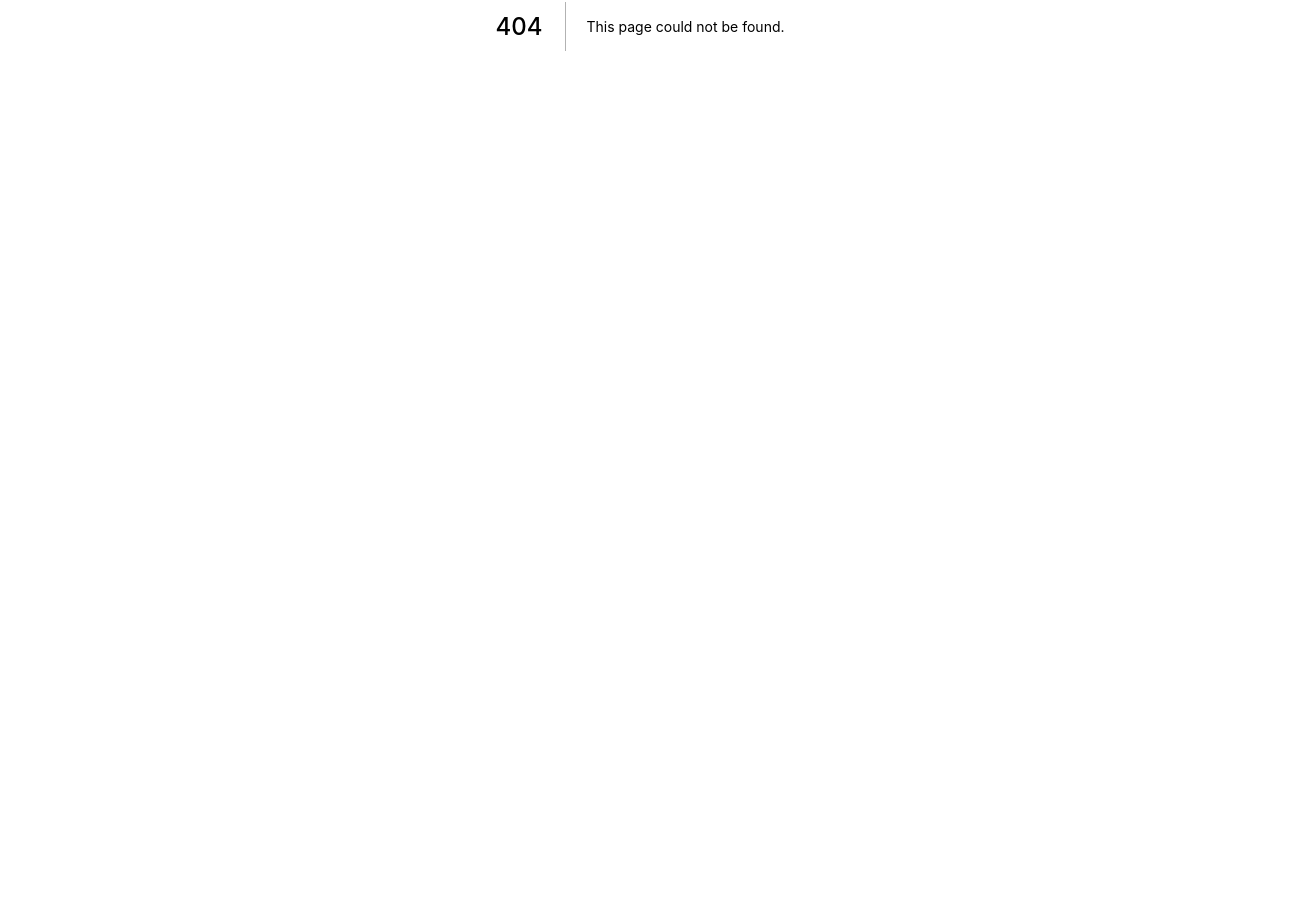
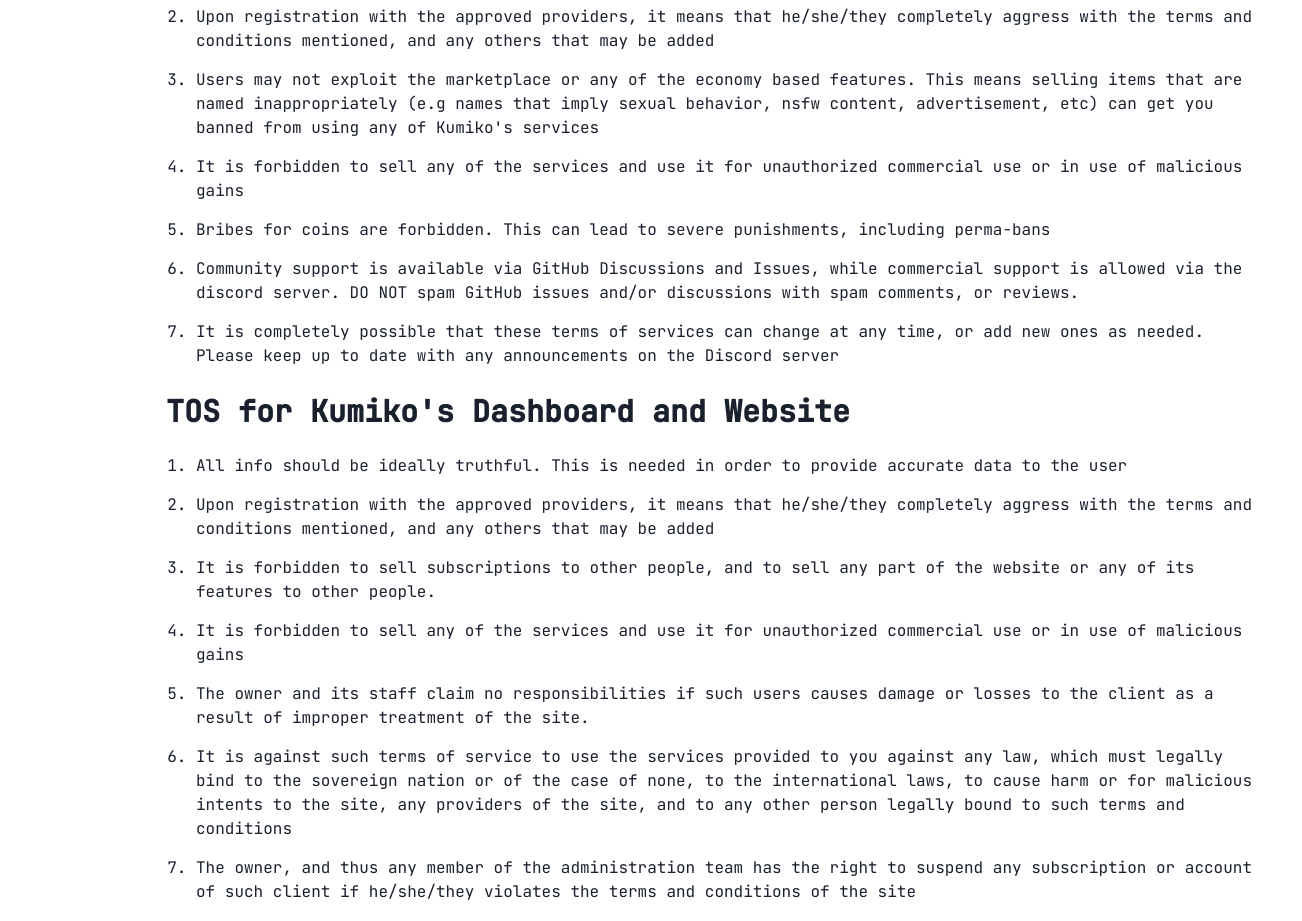
Before and after one commit to No767/Kumiko-Site, a Next.js app in the folder kumiko-next/: page /terms-of-service in a window 1280 px wide. Before the commit this address had no page. Shown: the part 374-1295 px from the top of the page, 1302 px wide, since content can reach past the window. Before the commit the page ends 800 px from the top, so only its background shows below. Built offline with nearby package versions, Linux system fonts and the light colour scheme.

Commit message:
Add TOS Page

```diff
--- /dev/null
+++ b/kumiko-next/pages/terms-of-service/index.tsx
@@ -0,0 +1,16 @@
+import type { NextPage } from "next";
+import { NavBarMain } from "../../shared/shared-components/navbar";
+import { TOSBody } from "../../shared/tos-components/body";
+import { IndexFooter } from "../../shared/shared-components/footer";
+
+const Home: NextPage = () => {
+  return (
+    <div>
+      <NavBarMain />
+      <TOSBody />
+      <IndexFooter />
+    </div>
+  );
+};
+
+export default Home;
--- a/kumiko-next/shared/index-components/body.tsx
+++ b/kumiko-next/shared/index-components/body.tsx
@@ -1,5 +1,4 @@
 import { FC } from "react";
-import NextLink from "next/link";
 import {
   Popover,
   PopoverTrigger,
@@ -18,7 +17,6 @@
   Container,
 } from "@chakra-ui/react";
 import { SiGithub, SiDiscord } from "react-icons/si";
-import { GrMoney } from "react-icons/gr";
 import { GoDashboard } from "react-icons/go";
 import { GiTakeMyMoney } from "react-icons/gi";
 
--- a/kumiko-next/shared/index-components/the-rest-of-the-body.tsx
+++ b/kumiko-next/shared/index-components/the-rest-of-the-body.tsx
@@ -1,17 +1,12 @@
 import { FC } from "react";
 import {
   Text,
-  Center,
   Heading,
-  Button,
   VStack,
-  HStack,
   Img,
   Container,
   Box,
   Flex,
-  Spacer,
-  SimpleGrid,
 } from "@chakra-ui/react";
 
 export const TheRestOfTheBody: FC = () => {
--- /dev/null
+++ b/kumiko-next/shared/tos-components/body.tsx
@@ -0,0 +1,111 @@
+import { FC } from "react";
+import {
+  Text,
+  Heading,
+  Container,
+  ListItem,
+  OrderedList,
+} from "@chakra-ui/react";
+
+export const TOSBody: FC = () => {
+  return (
+    <>
+      <Container maxW="90%" ms={150} pt={50}>
+        <Heading>Terms of Service</Heading>
+        <Text pt={25}>
+          By using the services provided by Kumiko, and Rin, you agree to follow
+          these terms stated below.
+        </Text>
+        <Heading as="h2" size="lg" pt={25}>
+          TOS for Kumiko
+        </Heading>
+        <OrderedList mx={30} pt={25} spacing={15}>
+          <ListItem>
+            All users who wish to use Kumiko, and any of its features are
+            subject to all terms and conditions mentioned within this page
+          </ListItem>
+          <ListItem>
+            Upon registration with the approved providers, it means that
+            he/she/they completely aggress with the terms and conditions
+            mentioned, and any others that may be added
+          </ListItem>
+          <ListItem>
+            Users may not exploit the marketplace or any of the economy based
+            features. This means selling items that are named inappropriately
+            (e.g names that imply sexual behavior, nsfw content, advertisement,
+            etc) can get you banned from using any of Kumiko's services{" "}
+          </ListItem>
+          <ListItem>
+            It is forbidden to sell any of the services and use it for
+            unauthorized commercial use or in use of malicious gains
+          </ListItem>
+          <ListItem>
+            Bribes for coins are forbidden. This can lead to severe punishments,
+            including perma-bans
+          </ListItem>
+          <ListItem>
+            Community support is available via GitHub Discussions and Issues,
+            while commercial support is allowed via the discord server. DO NOT
+            spam GitHub issues and/or discussions with spam comments, or
+            reviews.{" "}
+          </ListItem>
+          <ListItem>
+            It is completely possible that these terms of services can change at
+            any time, or add new ones as needed. Please keep up to date with any
+            announcements on the Discord server
+          </ListItem>
+        </OrderedList>
+        <Heading as="h2" size="lg" pt={25}>
+          TOS for Kumiko's Dashboard and Website
+        </Heading>
+        <OrderedList mx={30} pt={25} spacing={15}>
+          <ListItem>
+            All info should be ideally truthful. This is needed in order to
+            provide accurate data to the user
+          </ListItem>
+          <ListItem>
+            Upon registration with the approved providers, it means that
+            he/she/they completely aggress with the terms and conditions
+            mentioned, and any others that may be added
+          </ListItem>
+          <ListItem>
+            It is forbidden to sell subscriptions to other people, and to sell
+            any part of the website or any of its features to other people.
+          </ListItem>
+          <ListItem>
+            It is forbidden to sell any of the services and use it for
+            unauthorized commercial use or in use of malicious gains
+          </ListItem>
+          <ListItem>
+            The owner and its staff claim no responsibilities if such users
+            causes damage or losses to the client as a result of improper
+            treatment of the site.
+          </ListItem>
+          <ListItem>
+            It is against such terms of service to use the services provided to
+            you against any law, which must legally bind to the sovereign nation
+            or of the case of none, to the international laws, to cause harm or
+            for malicious intents to the site, any providers of the site, and to
+            any other person legally bound to such terms and conditions
+          </ListItem>
+          <ListItem>
+            The owner, and thus any member of the administration team has the
+            right to suspend any subscription or account of such client if
+            he/she/they violates the terms and conditions of the site
+          </ListItem>
+          <ListItem>
+            The client truthfully will acknownledge that the features, and
+            services provided within this site cannot be used for purposes of
+            any gain, or to cause physical, mental, or emotional harm of any
+            kind to another user or such persons
+          </ListItem>
+        </OrderedList>
+        <Text variant="bold" fontSize={28} pt={15}>
+          If any of such rules are violated, such persons is required to expose
+          themselves or such company for liability and prosecution by the
+          administration of the site.{" "}
+        </Text>
+      </Container>
+    </>
+  );
+};
```
Also changed, not shown: kumiko-next/shared/shared-components/footer.tsx (+2 -28 lines).
